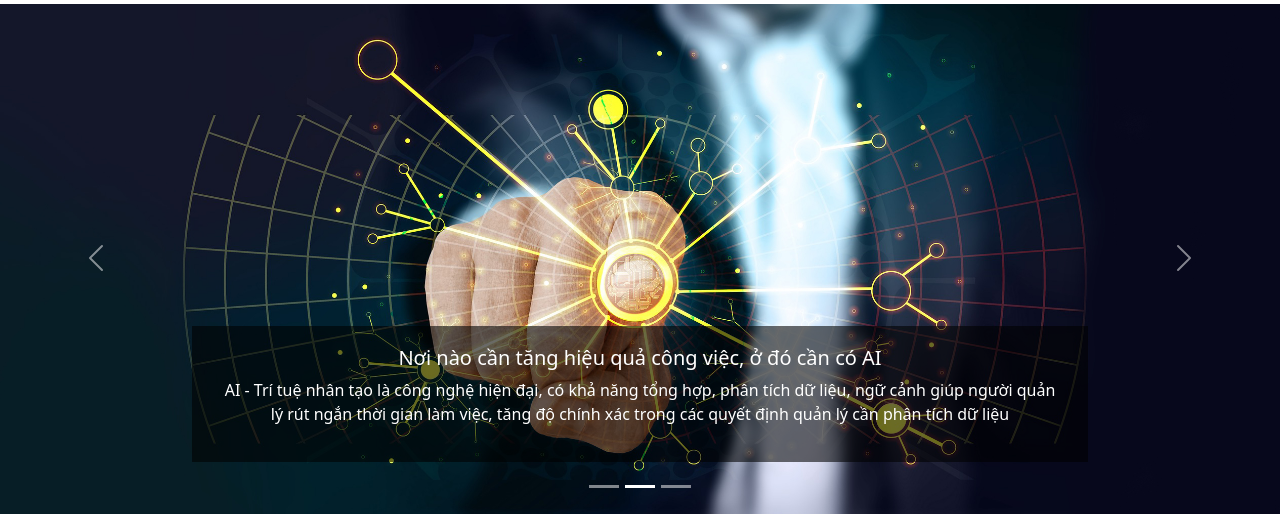
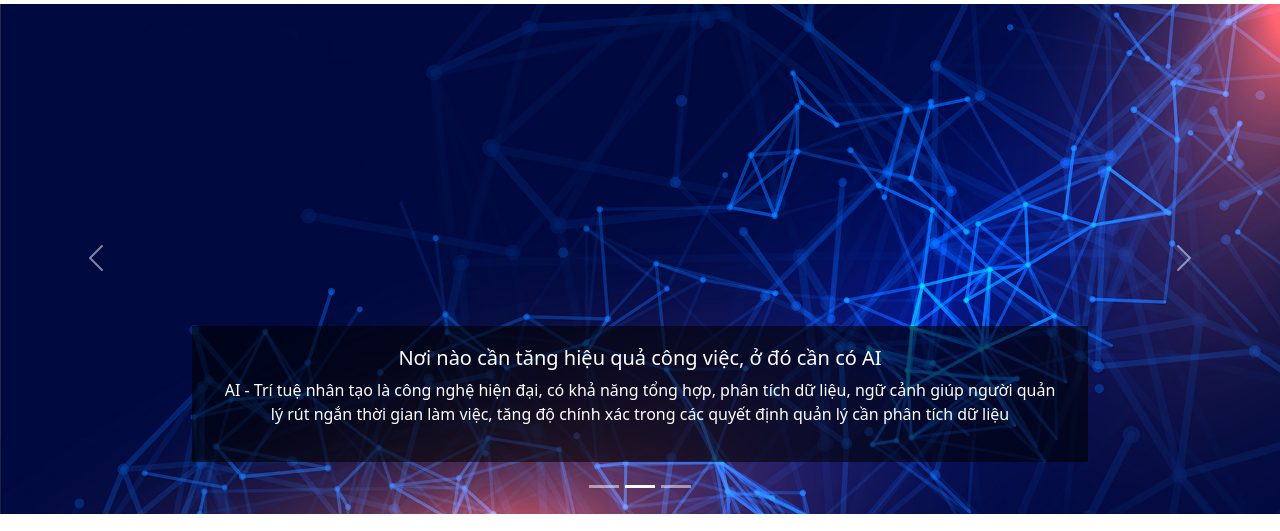
Before and after one commit to ThuongBui5904/MemoWebSiChain, a plain HTML site: page index.html in a window 1280 px wide. Shown: the part 88-619 px from the top of the page. Drawn offline with Linux system fonts and the light colour scheme.

Commit message:
thay hinh

```diff
--- a/index.html
+++ b/index.html
@@ -52,7 +52,7 @@
             </div>
             <div class="carousel-inner">
             <div class="carousel-item active">
-                <img src="image/H4.jpg" class="d-block w-100" alt="...">
+                <img src="image/H2.jpg" class="d-block w-100" alt="...">
                 <div class="carousel-caption d-none d-md-block">
                 <h5>Nơi nào cần bảo toàn dữ liệu, ở đó cần có Blockchain</h5>
                 <p>Blockchain - Vượt ngoài ứng dụng tạo các đồng tiền số, blockchain
@@ -62,7 +62,7 @@
                 </div>
             </div>
             <div class="carousel-item">
-                <img src="image/H2.jpg" class="d-block w-100" alt="...">
+                <img src="image/hinh2.jpg" class="d-block w-100" alt="...">
                 <div class="carousel-caption d-none d-md-block">
                 <h5>Nơi nào cần tăng hiệu quả công việc, ở đó cần có AI</h5>
                 <p>AI - Trí tuệ nhân tạo là công nghệ hiện đại,
```
Also changed, not shown: image/19691.jpg (added), image/19691.png (added), image/hinh2.jpg (added).
